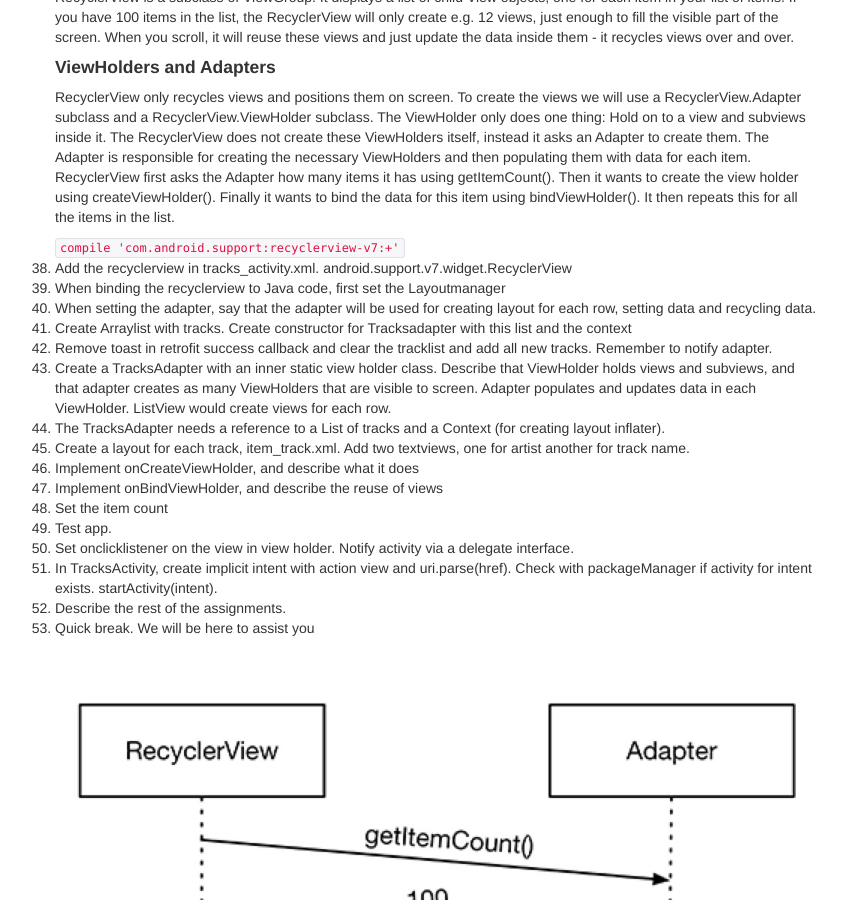
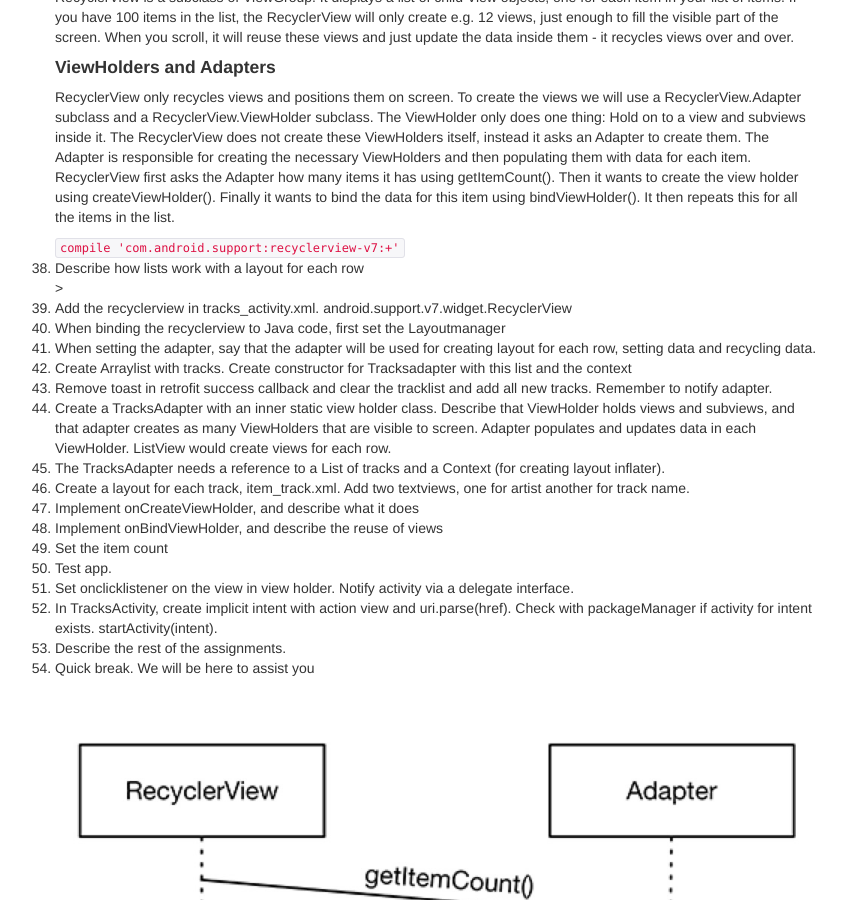
Before and after one commit to bekk/android101, a Jekyll site: the page built from docs/pages/manuscript.html, in a window 1280 px wide and 900 px high, scrolled down 2512 px. Shown: the whole window, without its empty margins (5-851 px from the left). Built offline with Jekyll 4.4.1, drawn with Linux system fonts in a browser that asks for light colours; Markdown is read by kramdown in place of the engine named in the settings.

Commit message:
Updated manuscript

```diff
--- a/docs/pages/manuscript.html
+++ b/docs/pages/manuscript.html
@@ -107,6 +107,7 @@ title: Manuscript
         </div>
     </li>
     <code>compile 'com.android.support:recyclerview-v7:+'</code>
+    <li> Describe how lists work with a layout for each row</li>>
     <li>Add the recyclerview in tracks_activity.xml. android.support.v7.widget.RecyclerView</id>
     <li> When binding the recyclerview to Java code, first set the Layoutmanager </li>
     <li> When setting the adapter, say that the adapter will be used for creating layout for each row, setting data and recycling data. </li>
```
